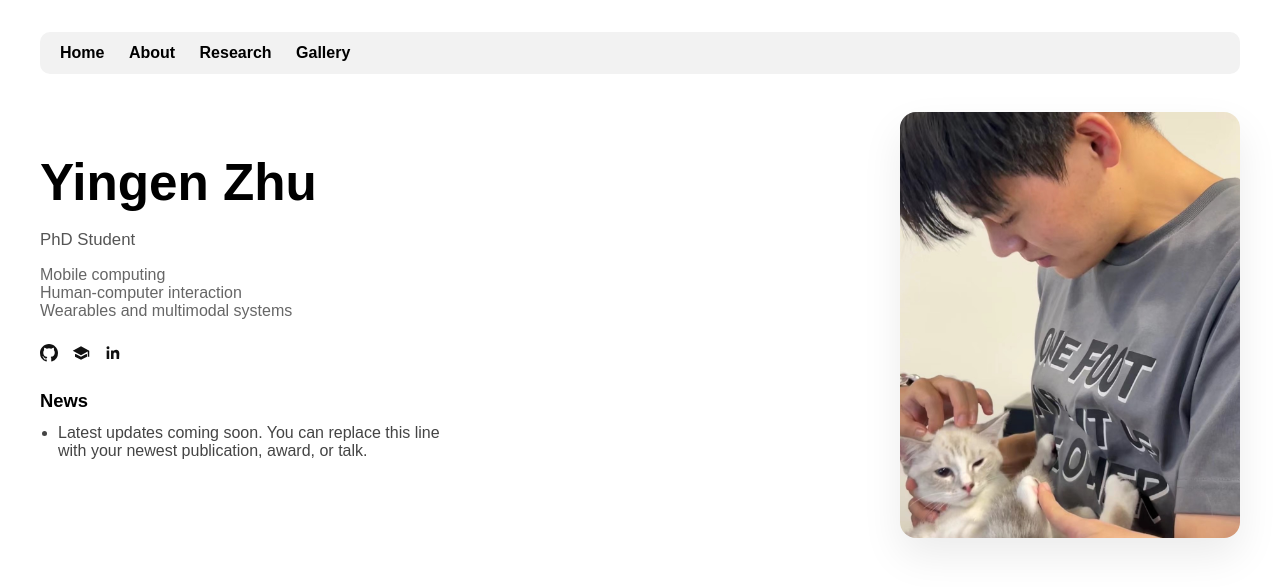
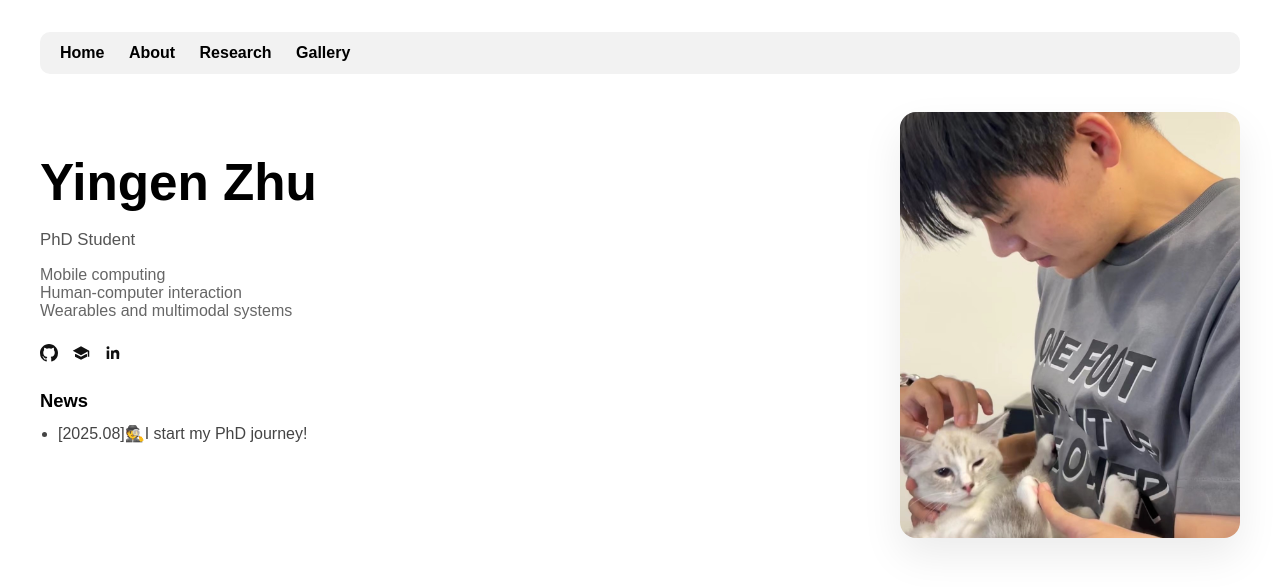
Before and after one commit to yingen-zhu/yingen-zhu.github.io, a Jekyll site: the page built from index.md, in a window 1280 px wide. Shown: the top 587 px of the page. Built offline with Jekyll 4.4.1, drawn with Linux system fonts in a browser that asks for light colours.

Commit message:
Update index.md

```diff
--- a/index.md
+++ b/index.md
@@ -132,7 +132,7 @@ title: Home
       <section class="news-section" aria-labelledby="news-title">
         <h2 class="news-title" id="news-title">News</h2>
         <ul class="news-list">
-          <li>Latest updates coming soon. You can replace this line with your newest publication, award, or talk.</li>
+          <li>[2025.08]🕵️I start my PhD journey!</li>
         </ul>
       </section>
     </div>
```
